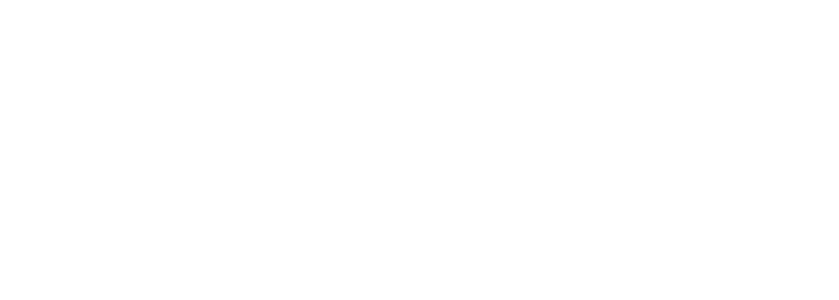
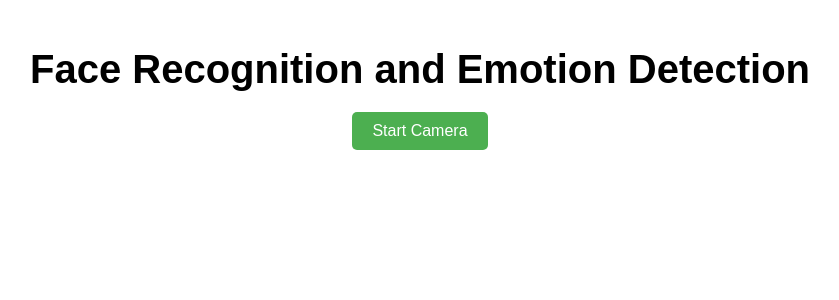
Before and after one commit to cassiesong1225/supermarket, a React (Create React App) app in the folder smart-supermarket/: page /face-recognition in a window 1280 px wide. Before the commit this address had no page. Shown: the top 300 px of the page, without its empty margins (220-1059 px from the left). Built offline with nearby package versions, Linux system fonts and the light colour scheme.

Commit message:
initial camera setting

```diff
--- a/smart-supermarket/src/App.js
+++ b/smart-supermarket/src/App.js
@@ -2,6 +2,7 @@
 import { BrowserRouter as Router, Route, Routes } from 'react-router-dom';
 import HomePage from './Screens/HomePage';
 import AuthPage from './Screens/AuthPage';
+import FaceRecognitionPage from './Screens/FaceRecognitionPage';
 
 function App() {
   return (
@@ -10,6 +11,7 @@
         <Route path="/" element={<HomePage />} />
         <Route path="/register" element={<AuthPage />} />
         <Route path="/signin" element={<AuthPage />} />
+        <Route path="/face-recognition" element={<FaceRecognitionPage />} />
       </Routes>
     </Router>
   );
--- /dev/null
+++ b/smart-supermarket/src/Screens/FaceRecognitionPage.js
@@ -0,0 +1,118 @@
+import React, { useRef, useState, useEffect } from 'react';
+import '../Styles/FaceRecognitionPage.css';
+
+function FaceRecognitionPage() {
+  const videoRef = useRef(null);
+  const canvasRef = useRef(null);
+  const [isCameraOn, setIsCameraOn] = useState(false);
+  const [isVideoLoaded, setIsVideoLoaded] = useState(false);
+  const [result, setResult] = useState(null);
+  const [error, setError] = useState(null);
+
+  useEffect(() => {
+    return () => {
+      if (isCameraOn) {
+        stopCamera();
+      }
+    };
+  }, [isCameraOn]);
+
+  const startCamera = async () => {
+    try {
+      setError(null);
+      console.log("Attempting to access camera...");
+      const stream = await navigator.mediaDevices.getUserMedia({ video: true });
+      console.log("Camera access granted");
+      if (videoRef.current) {
+        videoRef.current.srcObject = stream;
+        setIsCameraOn(true);
+      } else {
+        throw new Error("Video element is not available");
+      }
+    } catch (err) {
+      console.error("Error accessing the camera", err);
+      setError("Unable to access the camera. Please make sure you have granted the necessary permissions.");
+    }
+  };
+
+  const stopCamera = () => {
+    if (videoRef.current && videoRef.current.srcObject) {
+      const stream = videoRef.current.srcObject;
+      const tracks = stream.getTracks();
+      tracks.forEach(track => track.stop());
+      videoRef.current.srcObject = null;
+      setIsCameraOn(false);
+      setIsVideoLoaded(false);
+    }
+  };
+
+  const capturePhoto = () => {
+    if (!isVideoLoaded) {
+      setError('Video not loaded yet. Please wait a moment and try again.');
+      return;
+    }
+
+    try {
+      const video = videoRef.current;
+      const canvas = canvasRef.current;
+      canvas.width = video.videoWidth;
+      canvas.height = video.videoHeight;
+      const context = canvas.getContext('2d');
+      context.drawImage(video, 0, 0, canvas.width, canvas.height);
+      const photo = canvas.toDataURL('image/jpeg');
+      console.log('Photo captured:', photo.substring(0, 50) + '...');
+      sendPhotoToServer(photo);
+    } catch (error) {
+      console.error('Error capturing photo:', error);
+      setError('Failed to capture photo. Please try again.');
+    }
+  };
+
+  const sendPhotoToServer = async (photo) => {
+    try {
+        // This should be the code that sends the photo to the server.
+        // Replace it with simulated data for now
+      setResult({ username: "John Doe", emotion: "happy" });
+    } catch (err) {
+      console.error("Error sending photo to server", err);
+      setError('Failed to process the photo. Please try again.');
+    }
+  };
+
+  return (
+    <div className="FaceRecognitionPage">
+      <h1>Face Recognition and Emotion Detection</h1>
+
+      <video
+        ref={videoRef}
+        autoPlay
+        playsInline
+        style={{ display: isCameraOn ? 'block' : 'none' }}
+        onLoadedMetadata={() => setIsVideoLoaded(true)}
+      />
+      <canvas ref={canvasRef} style={{display: 'none'}} />
+
+      {error && <p className="error-message">{error}</p>}
+
+      <div className="button-group">
+        {!isCameraOn ? (
+          <button onClick={startCamera}>Start Camera</button>
+        ) : (
+          <>
+            <button onClick={capturePhoto}>Capture and Identify</button>
+            <button onClick={stopCamera}>Stop Camera</button>
+          </>
+        )}
+      </div>
+
+      {result && (
+        <div className="result">
+          <p>Welcome back, {result.username}!</p>
+          <p>You seem to be feeling {result.emotion}.</p>
+        </div>
+      )}
+    </div>
+  );
+}
+
+export default FaceRecognitionPage;
--- a/smart-supermarket/src/Screens/HomePage.js
+++ b/smart-supermarket/src/Screens/HomePage.js
@@ -9,7 +9,7 @@
         <nav>
           <div className="nav-links">
             <button className="nav-link">Home</button>
-            <Link to="/signin" className="nav-link">Signin</Link>
+            <Link to="/signin" className="nav-link signin-btn">Signin</Link>
           </div>
         </nav>
       </header>
@@ -23,7 +23,9 @@
         <div className="bottom-content">
           <div className="features">
             <div className="feature">
-              <h3>Face Recognition <br /> Emotion Detection</h3>
+               <Link to="/face-recognition" className="feature-link">
+                <h3>Face Recognition <br /> Emotion Detection</h3>
+               </Link>
             </div>
             <div className="feature">
               <h3>User Preference <br />Product Feature Analysis</h3>
--- /dev/null
+++ b/smart-supermarket/src/Styles/FaceRecognitionPage.css
@@ -0,0 +1,47 @@
+.FaceRecognitionPage {
+    display: flex;
+    flex-direction: column;
+    align-items: center;
+    padding: 20px;
+    font-family: Arial, sans-serif;
+}
+
+.FaceRecognitionPage h1 {
+    margin-bottom: 20px;
+}
+
+.FaceRecognitionPage video {
+    max-width: 100%;
+    margin-bottom: 20px;
+}
+
+.button-group {
+    display: flex;
+    gap: 10px;
+    margin-bottom: 20px;
+}
+
+.button-group button {
+    padding: 10px 20px;
+    font-size: 16px;
+    cursor: pointer;
+    background-color: #4CAF50;
+    color: white;
+    border: none;
+    border-radius: 5px;
+}
+
+.button-group button:hover {
+    background-color: #45a049;
+}
+
+.result {
+    text-align: center;
+    font-size: 18px;
+    margin-top: 20px;
+}
+
+.error-message {
+    color: red;
+    margin-bottom: 10px;
+}
--- a/smart-supermarket/src/Styles/HomePage.css
+++ b/smart-supermarket/src/Styles/HomePage.css
@@ -49,9 +49,9 @@
 }
 
 .bottom-content {
-    display: flex;
-    flex-direction: column;
-    align-items: flex-start;
+    width: 100%;
+    max-width: 800px;
+    margin-top: 2rem;
 }
 
 h1 {
@@ -61,11 +61,19 @@
 
 .register-btn {
     background-color: #4CAF50;
+    color: white;
     border: none;
     padding: 0.5rem 1rem;
     font-size: 1rem;
     cursor: pointer;
     margin-bottom: 1rem;
+    text-decoration: none;
+    border-radius: 5px;
+    display: inline-block;
+}
+
+.register-btn:hover {
+    background-color: #45a049;
 }
 
 .features {
@@ -86,3 +94,29 @@
 .feature h3 {
     margin-bottom: 15px;
 }
+
+.feature-link {
+    text-decoration: none;
+    color: inherit;
+}
+
+.feature:hover {
+    background-color: #f0f0f0;
+    cursor: pointer;
+}
+
+.nav-link.signin-btn {
+    background-color: #4CAF50;
+    color: white;
+    padding: 0.5rem 1rem;
+    border-radius: 5px;
+    text-decoration: none;
+}
+
+.nav-link.signin-btn:hover {
+    background-color: #45a049;
+}
+
+.feature:focus-within {
+    outline: 2px solid #4CAF50;
+}
```
